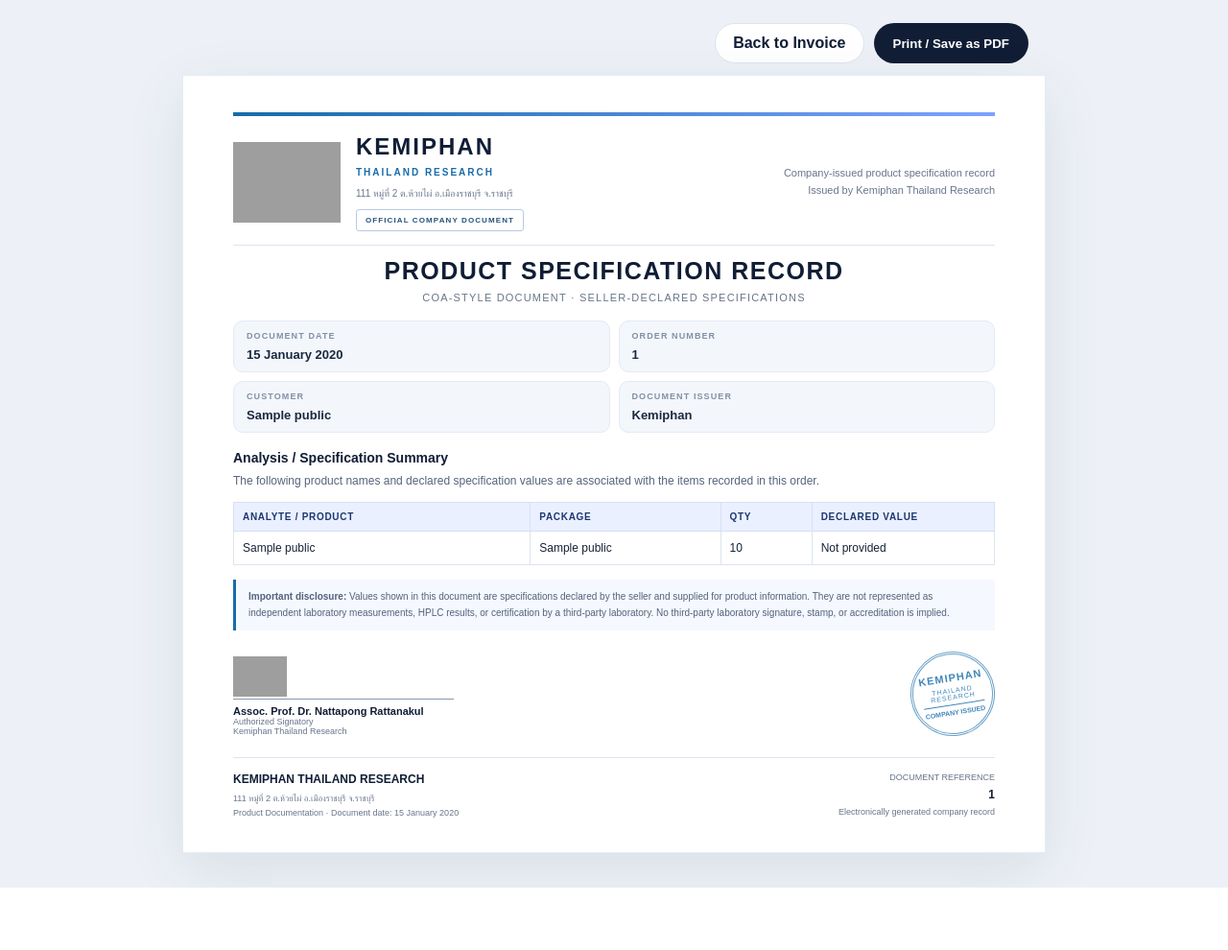
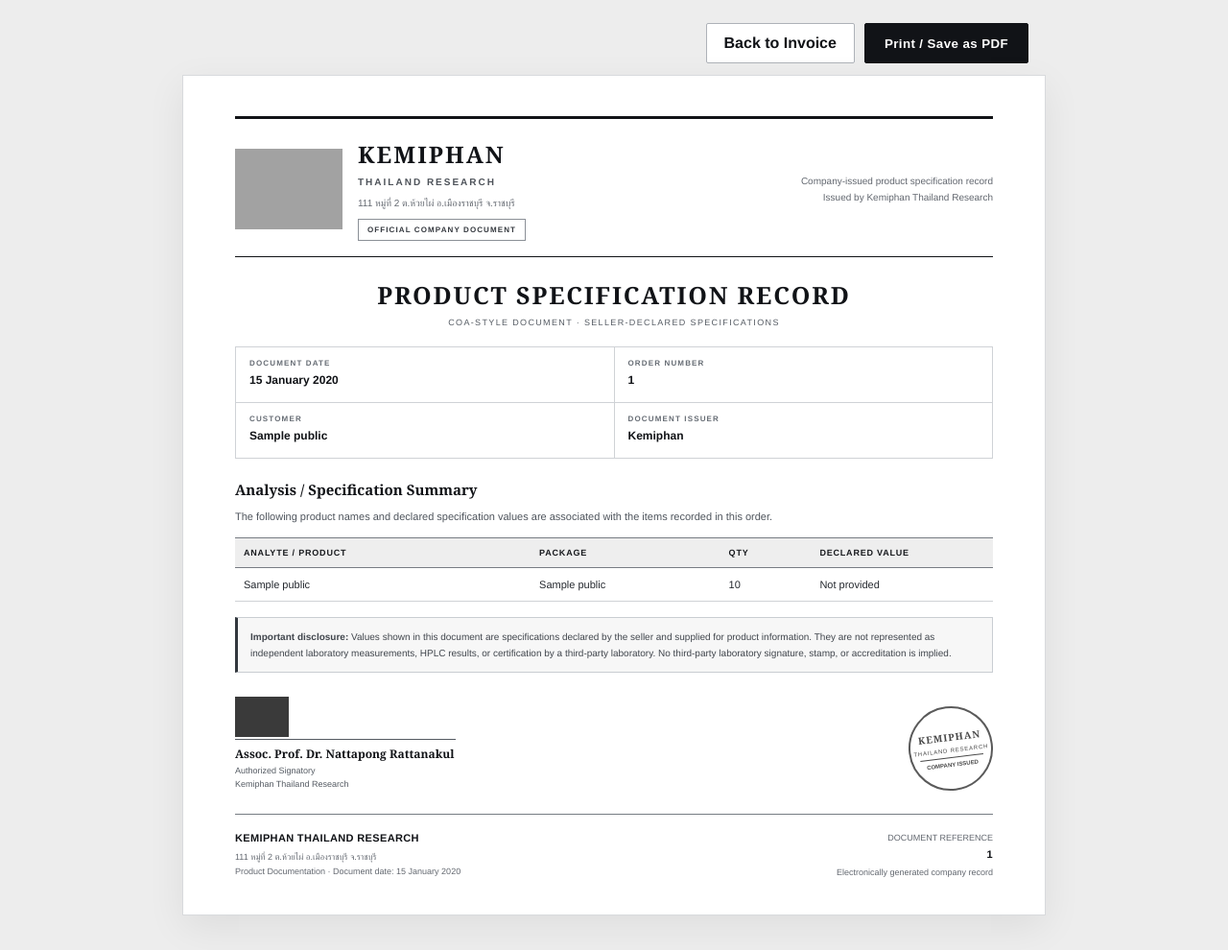
Before and after one commit to kemiphan0007/kaka, a Flask app: a page that uses templates/coa.html in a window 1280 px wide. Shown: the whole page at 96% size. Before the commit the page ends 925 px from the top, so only its background shows below. Run offline with Flask 3, Linux system fonts and the light colour scheme; a database or web service that is not in the repository returns one stand-in record (values such as "Sample title"); some libraries are stand-ins or nearby versions; grey boxes are pictures that could not be loaded.

Commit message:
Update coa.html

```diff
--- a/templates/coa.html
+++ b/templates/coa.html
@@ -5,50 +5,215 @@
   <meta name="viewport" content="width=device-width, initial-scale=1.0">
   <title>Product Specification Record | Kemiphan</title>
   <style>
-    :root { --navy:#101d35; --blue:#176caa; --muted:#68758b; --line:#dce4ef; --pale:#f3f6fb; --gold:#b69a55; }
-    * { box-sizing: border-box; }
-    body { margin:0; background:#edf1f7; color:#172238; font-family:Arial,Helvetica,sans-serif; }
-    .toolbar { max-width:900px; margin:24px auto 12px; display:flex; justify-content:flex-end; gap:10px; padding:0 18px; }
-    .toolbar button { border:0; border-radius:999px; padding:12px 20px; background:var(--navy); color:white; font-weight:700; cursor:pointer; }
-    .toolbar a { color:var(--navy); text-decoration:none; border:1px solid var(--line); border-radius:999px; padding:11px 18px; background:white; font-weight:700; }
-    .sheet { width:min(900px, calc(100% - 36px)); margin:0 auto 36px; background:white; padding:38px 52px 34px; border:1px solid #e6ebf3; box-shadow:0 18px 60px rgba(24,42,72,.09); position:relative; overflow:hidden; }
-    .topline { height:4px; background:linear-gradient(90deg,var(--blue),#7da2ff); margin-bottom:18px; }
-    .brand { display:flex; align-items:center; justify-content:space-between; gap:24px; padding-bottom:14px; border-bottom:1px solid var(--line); }
+    :root {
+      --ink:#20242a;
+      --black:#111317;
+      --muted:#62676f;
+      --line:#cfd2d6;
+      --pale:#f5f5f5;
+      --paper:#ffffff;
+    }
+    * { box-sizing:border-box; }
+    body {
+      margin:0;
+      background:#ededed;
+      color:var(--ink);
+      font-family:"Helvetica Neue",Arial,sans-serif;
+      -webkit-font-smoothing:antialiased;
+    }
+    .toolbar {
+      max-width:900px;
+      margin:24px auto 12px;
+      display:flex;
+      justify-content:flex-end;
+      gap:10px;
+      padding:0 18px;
+    }
+    .toolbar button {
+      border:1px solid var(--black);
+      border-radius:2px;
+      padding:12px 20px;
+      background:var(--black);
+      color:#fff;
+      font-weight:700;
+      letter-spacing:.4px;
+      cursor:pointer;
+    }
+    .toolbar a {
+      color:var(--black);
+      text-decoration:none;
+      border:1px solid #aeb2b8;
+      border-radius:2px;
+      padding:11px 18px;
+      background:#fff;
+      font-weight:700;
+    }
+    .sheet {
+      width:min(900px,calc(100% - 36px));
+      margin:0 auto 36px;
+      background:var(--paper);
+      padding:42px 54px 36px;
+      border:1px solid #d8dadd;
+      box-shadow:0 12px 38px rgba(0,0,0,.07);
+      position:relative;
+      overflow:hidden;
+    }
+    .topline { height:3px; background:var(--black); margin-bottom:20px; }
+    .brand {
+      display:flex;
+      align-items:center;
+      justify-content:space-between;
+      gap:24px;
+      padding-bottom:16px;
+      border-bottom:1px solid var(--black);
+    }
     .brand-lockup { display:flex; align-items:center; gap:16px; min-width:0; }
-    .brand-logo { width:112px; height:84px; object-fit:contain; }
+    .brand-logo {
+      width:112px;
+      height:84px;
+      object-fit:contain;
+      filter:grayscale(1) contrast(1.12);
+    }
     .brand-address { margin-top:9px; color:var(--muted); font-size:10px; line-height:1.55; max-width:430px; }
-    .issuer-tag { display:inline-block; border:1px solid #b8cbe1; color:#24527e; padding:6px 9px; font-size:8px; font-weight:800; letter-spacing:1.1px; border-radius:3px; margin-top:8px; }
-    .brand-name { color:var(--navy); font-size:24px; letter-spacing:2px; font-weight:800; }
-    .brand-kicker { color:var(--blue); font-size:10px; letter-spacing:2px; font-weight:800; margin-top:7px; }
-    .brand-note { max-width:300px; text-align:right; color:var(--muted); font-size:11px; line-height:1.6; }
-    h1 { text-align:center; margin:12px 0 7px; font-size:25px; letter-spacing:1.5px; color:var(--navy); }
-    .subtitle { text-align:center; color:var(--muted); font-size:11px; letter-spacing:1.2px; margin-bottom:18px; }
-    .meta { display:grid; grid-template-columns:1fr 1fr; gap:9px; margin-bottom:18px; }
-    .meta-card { background:var(--pale); border:1px solid #e4eaf4; border-radius:10px; padding:10px 13px; min-height:54px; }
-    .label { color:#8290a5; font-size:9px; font-weight:800; letter-spacing:1.1px; text-transform:uppercase; margin-bottom:7px; }
-    .value { color:#1b2940; font-size:13px; font-weight:700; overflow-wrap:anywhere; }
-    h2 { font-size:14px; color:var(--navy); margin:18px 0 7px; }
-    .intro { color:#56647a; font-size:12px; line-height:1.65; margin:0 0 12px; }
-    table { width:100%; border-collapse:collapse; font-size:12px; }
-    th { background:#eaf0ff; color:#1d376f; text-align:left; font-size:10px; letter-spacing:.7px; text-transform:uppercase; padding:9px 9px; border:1px solid #d6e0f3; }
-    td { padding:10px 9px; border:1px solid var(--line); vertical-align:top; }
-    .notice { margin-top:15px; padding:10px 13px; border-left:3px solid var(--blue); background:#f5f8ff; color:#53627a; font-size:10px; line-height:1.65; }
-    .footer { display:flex; justify-content:space-between; gap:24px; align-items:flex-end; margin-top:22px; padding-top:12px; border-top:1px solid var(--line); }
-    .footer strong { color:var(--navy); font-size:12px; }
-    .footer small { display:block; color:var(--muted); font-size:9px; line-height:1.6; margin-top:5px; }
-    .doc-id { text-align:right; color:var(--muted); font-size:9px; line-height:1.7; }
-    .authorization { display:flex; justify-content:space-between; align-items:flex-end; gap:24px; margin-top:22px; }
+    .issuer-tag {
+      display:inline-block;
+      border:1px solid #8b9097;
+      color:#34383e;
+      padding:6px 9px;
+      font-size:8px;
+      font-weight:800;
+      letter-spacing:1.1px;
+      border-radius:0;
+      margin-top:8px;
+    }
+    .brand-name {
+      color:var(--black);
+      font-family:Georgia,"Times New Roman",serif;
+      font-size:24px;
+      letter-spacing:2px;
+      font-weight:700;
+    }
+    .brand-kicker { color:#4d5259; font-size:10px; letter-spacing:2px; font-weight:800; margin-top:7px; }
+    .brand-note { max-width:300px; text-align:right; color:var(--muted); font-size:10px; line-height:1.7; }
+    h1 {
+      text-align:center;
+      margin:22px 0 7px;
+      font-family:Georgia,"Times New Roman",serif;
+      font-size:25px;
+      font-weight:600;
+      letter-spacing:1.8px;
+      color:var(--black);
+    }
+    .subtitle { text-align:center; color:#555b63; font-size:9px; letter-spacing:1.35px; margin-bottom:20px; }
+    .meta { display:grid; grid-template-columns:1fr 1fr; gap:0; margin-bottom:20px; border-top:1px solid var(--line); border-left:1px solid var(--line); }
+    .meta-card { background:#fff; border:0; border-right:1px solid var(--line); border-bottom:1px solid var(--line); border-radius:0; padding:12px 14px; min-height:58px; }
+    .label { color:#666c74; font-size:8px; font-weight:800; letter-spacing:1.15px; text-transform:uppercase; margin-bottom:6px; }
+    .value { color:var(--black); font-size:12px; font-weight:700; overflow-wrap:anywhere; }
+    h2 {
+      font-family:Georgia,"Times New Roman",serif;
+      font-size:15px;
+      font-weight:600;
+      color:var(--black);
+      margin:22px 0 9px;
+    }
+    .intro { color:#4e545c; font-size:11px; line-height:1.7; margin:0 0 13px; }
+    table { width:100%; border-collapse:collapse; font-size:11px; }
+    th {
+      background:#eeeeee;
+      color:#17191d;
+      text-align:left;
+      font-size:9px;
+      letter-spacing:.8px;
+      text-transform:uppercase;
+      padding:10px 9px;
+      border-top:1px solid #777c83;
+      border-bottom:1px solid #777c83;
+      border-left:0;
+      border-right:0;
+    }
+    td { padding:11px 9px; border-bottom:1px solid var(--line); border-left:0; border-right:0; vertical-align:top; color:#24282e; }
+    .notice {
+      margin-top:16px;
+      padding:11px 13px;
+      border:1px solid #c9cdd2;
+      border-left:3px solid #33383e;
+      background:#f7f7f7;
+      color:#41464d;
+      font-size:10px;
+      line-height:1.7;
+    }
+    .footer {
+      display:flex;
+      justify-content:space-between;
+      gap:24px;
+      align-items:flex-end;
+      margin-top:24px;
+      padding-top:14px;
+      border-top:1px solid #777c83;
+    }
+    .footer strong { color:var(--black); font-size:11px; letter-spacing:.35px; }
+    .footer small { display:block; color:var(--muted); font-size:9px; line-height:1.7; margin-top:5px; }
+    .doc-id { text-align:right; color:var(--muted); font-size:9px; line-height:1.8; }
+    .authorization { display:flex; justify-content:space-between; align-items:flex-end; gap:24px; margin-top:25px; }
     .signature { width:48%; color:var(--muted); font-size:9px; }
-    .signature-image { display:block; width:178px; max-width:100%; height:42px; object-fit:contain; object-position:left bottom; margin:0 0 2px 0; }
-    .signature-line { width:230px; max-width:100%; height:1px; border-bottom:1px solid #8996a8; margin:0 0 6px; }
-    .signatory-name { color:var(--navy); font-size:11px; font-weight:800; margin-top:0; }\n    .signatory-title { color:var(--muted); font-size:9px; margin-top:3px; line-height:1.5; }
-    .seal { width:88px; height:88px; border:3px double rgba(23,108,170,.78); border-radius:50%; color:#176caa; display:flex; flex-direction:column; justify-content:center; align-items:center; text-align:center; transform:rotate(-9deg); opacity:.82; flex-shrink:0; }
-    .seal strong { font-size:11px; letter-spacing:1px; }
-    .seal span { font-size:7px; letter-spacing:1px; margin:4px 0; }
-    .seal em { font-size:7px; font-style:normal; font-weight:800; border-top:1px solid currentColor; padding-top:4px; width:78%; }
-    @media (max-width:640px) { .sheet{padding:30px 20px}.brand{display:block}.brand-lockup{align-items:flex-start}.brand-logo{width:86px;height:72px}.brand-note{text-align:left;margin-top:12px}.meta{grid-template-columns:1fr}.footer{display:block}.doc-id{text-align:left;margin-top:16px}.authorization{align-items:flex-start}.seal{width:92px;height:92px}.signature{width:55%}table{font-size:10px}th,td{padding:9px 7px} }
+    .signature-image {
+      display:block;
+      width:178px;
+      max-width:100%;
+      height:42px;
+      object-fit:contain;
+      object-position:left bottom;
+      margin:0 0 2px 0;
+      filter:grayscale(1) brightness(.48) contrast(1.35);
+    }
+    .signature-line { width:230px; max-width:100%; height:1px; border-bottom:1px solid #555a61; margin:0 0 6px; }
+    .signatory-name { color:var(--black); font-family:Georgia,"Times New Roman",serif; font-size:12px; font-weight:700; margin-top:0; }
+    .signatory-title { color:#555b63; font-size:9px; margin-top:3px; line-height:1.5; }
+    .seal {
+      width:88px;
+      height:88px;
+      border:2px solid #454a51;
+      border-radius:50%;
+      color:#30353b;
+      display:flex;
+      flex-direction:column;
+      justify-content:center;
+      align-items:center;
+      text-align:center;
+      transform:rotate(-7deg);
+      opacity:.9;
+      flex-shrink:0;
+      filter:grayscale(1);
+    }
+    .seal strong { font-family:Georgia,"Times New Roman",serif; font-size:10px; letter-spacing:1px; }
+    .seal span { font-size:6px; letter-spacing:.8px; margin:4px 0; }
+    .seal em { font-size:6px; font-style:normal; font-weight:800; border-top:1px solid currentColor; padding-top:4px; width:78%; }
+    @media (max-width:640px) {
+      .sheet { padding:30px 20px; }
+      .brand { display:block; }
+      .brand-lockup { align-items:flex-start; }
+      .brand-logo { width:86px; height:72px; }
+      .brand-note { text-align:left; margin-top:12px; }
+      .meta { grid-template-columns:1fr; }
+      .footer { display:block; }
+      .doc-id { text-align:left; margin-top:16px; }
+      .authorization { align-items:flex-start; }
+      .seal { width:82px; height:82px; }
+      .signature { width:58%; }
+      table { font-size:10px; }
+      th,td { padding:9px 7px; }
+    }
     @page { size:A4; margin:10mm; }
-    @media print { body{background:white}.toolbar{display:none}.sheet{width:100%;margin:0;padding:3mm 4mm;border:0;box-shadow:none;overflow:visible}.brand,.meta,.notice,.authorization,.footer{break-inside:avoid;page-break-inside:avoid}.meta-card{break-inside:avoid}table{break-inside:auto}tr{break-inside:avoid;break-after:auto}h1,h2{break-after:avoid} }
+    @media print {
+      body { background:#fff; print-color-adjust:exact; -webkit-print-color-adjust:exact; }
+      .toolbar { display:none; }
+      .sheet { width:100%; margin:0; padding:3mm 4mm; border:0; box-shadow:none; overflow:visible; }
+      .brand,.meta,.notice,.authorization,.footer { break-inside:avoid; page-break-inside:avoid; }
+      .meta-card { break-inside:avoid; }
+      table { break-inside:auto; }
+      tr { break-inside:avoid; break-after:auto; }
+      h1,h2 { break-after:avoid; }
+    }
   </style>
 </head>
 <body>
```
